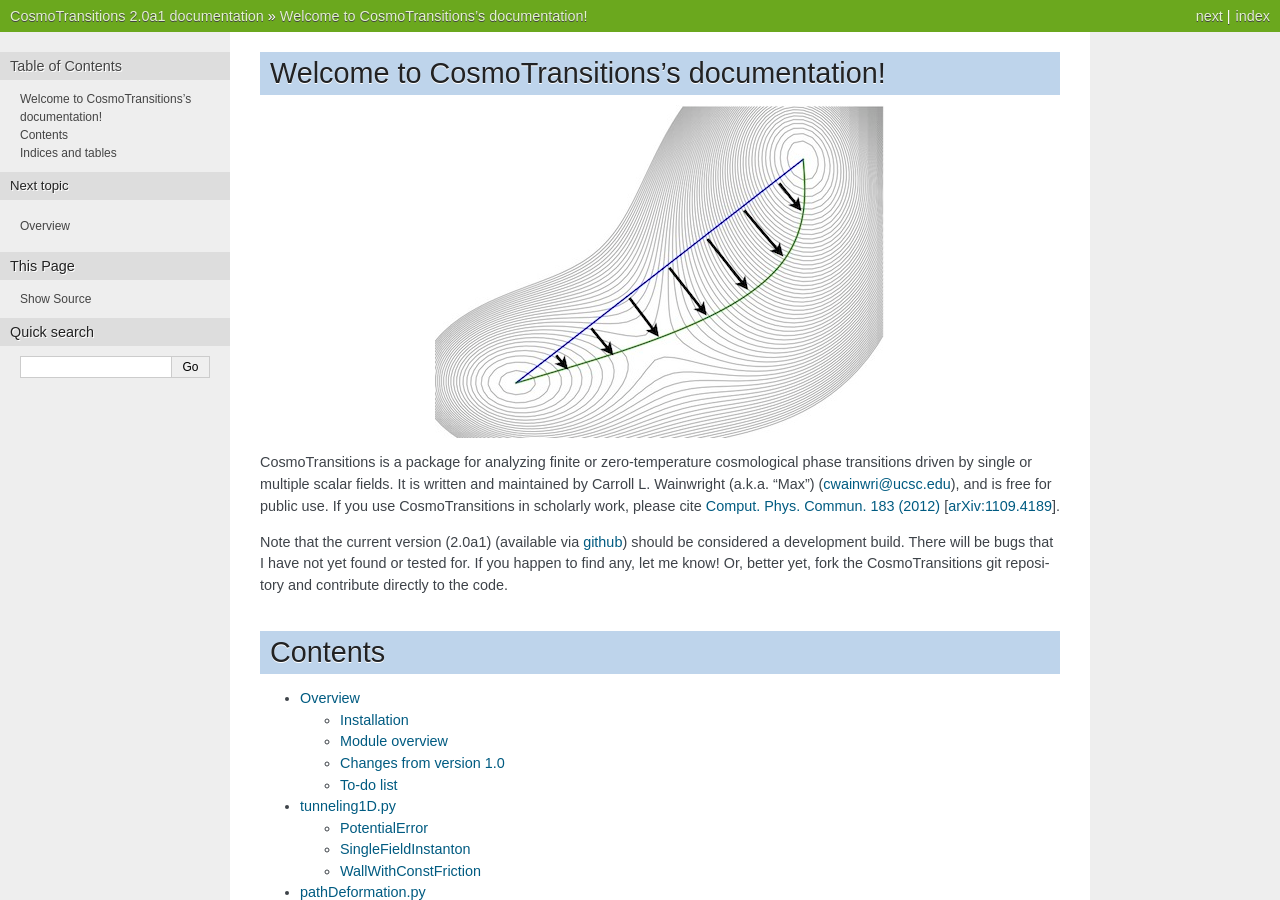
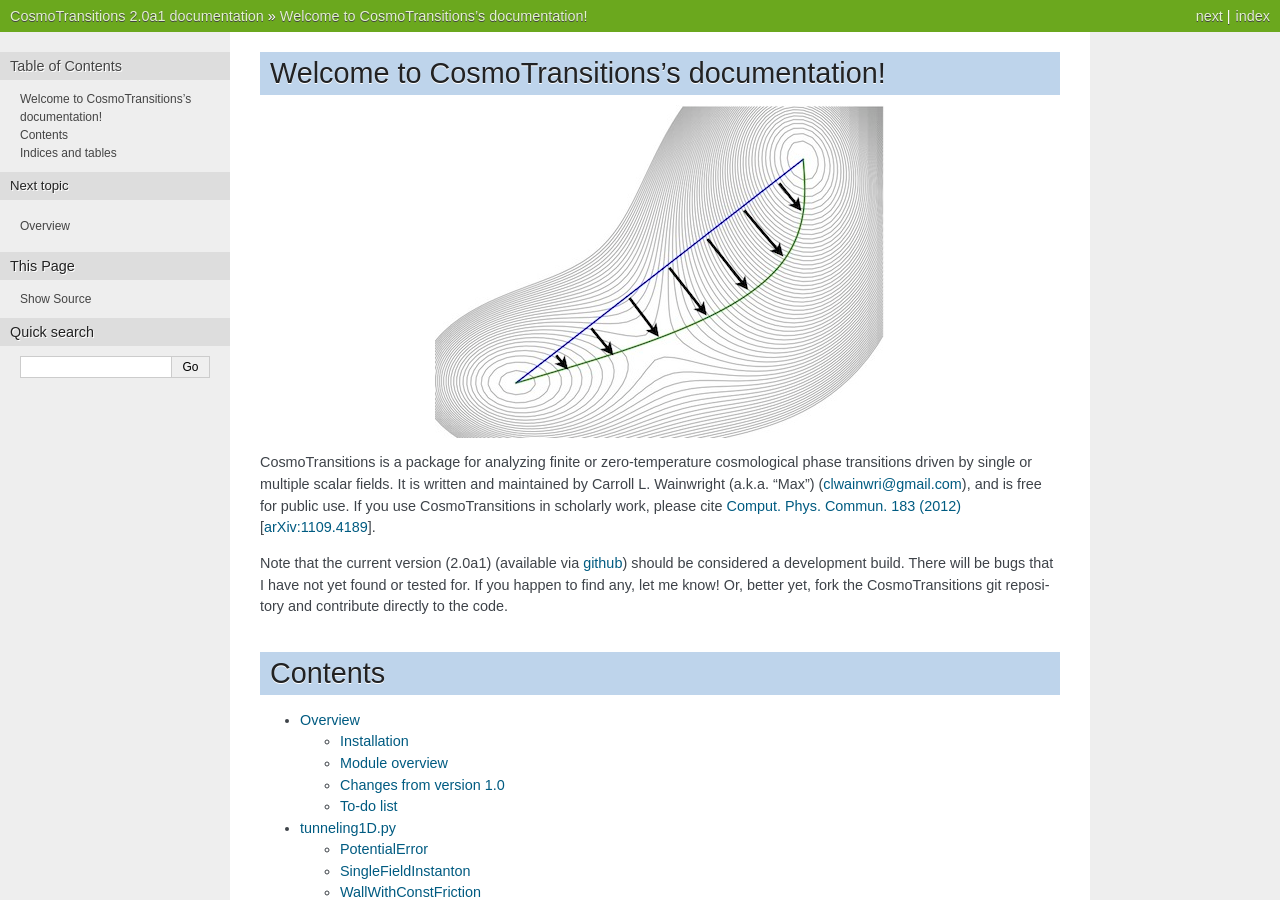
Before and after one commit to clwainwright/CosmoTransitions, a Sphinx documentation site: the page built from doc/index.rst, in a window 1280 px wide and 900 px high. Built offline with Sphinx 7.4.7, drawn with Linux system fonts in a browser that asks for light colours.

Commit message:
Updated author email.

```diff
--- a/doc/index.rst
+++ b/doc/index.rst
@@ -9,7 +9,7 @@ Welcome to CosmoTransitions's documentation!
 .. image:: deform1.jpg
    :align: center
 
-CosmoTransitions is a package for analyzing finite or zero-temperature cosmological phase transitions driven by single or multiple scalar fields. It is written and maintained by Carroll L. Wainwright (a.k.a. "Max") (cwainwri@ucsc.edu), and is free for public use. If you use CosmoTransitions in scholarly work, please cite `Comput. Phys. Commun. 183 (2012)`_ [`arXiv:1109.4189`_].
+CosmoTransitions is a package for analyzing finite or zero-temperature cosmological phase transitions driven by single or multiple scalar fields. It is written and maintained by Carroll L. Wainwright (a.k.a. "Max") (clwainwri@gmail.com), and is free for public use. If you use CosmoTransitions in scholarly work, please cite `Comput. Phys. Commun. 183 (2012)`_ [`arXiv:1109.4189`_].
 
 Note that the current version (2.0a1) (available via github_) should be considered a development build. There will be bugs that I have not yet found or tested for. If you happen to find any, let me know! Or, better yet, fork the CosmoTransitions git repository and contribute directly to the code.
 
```
